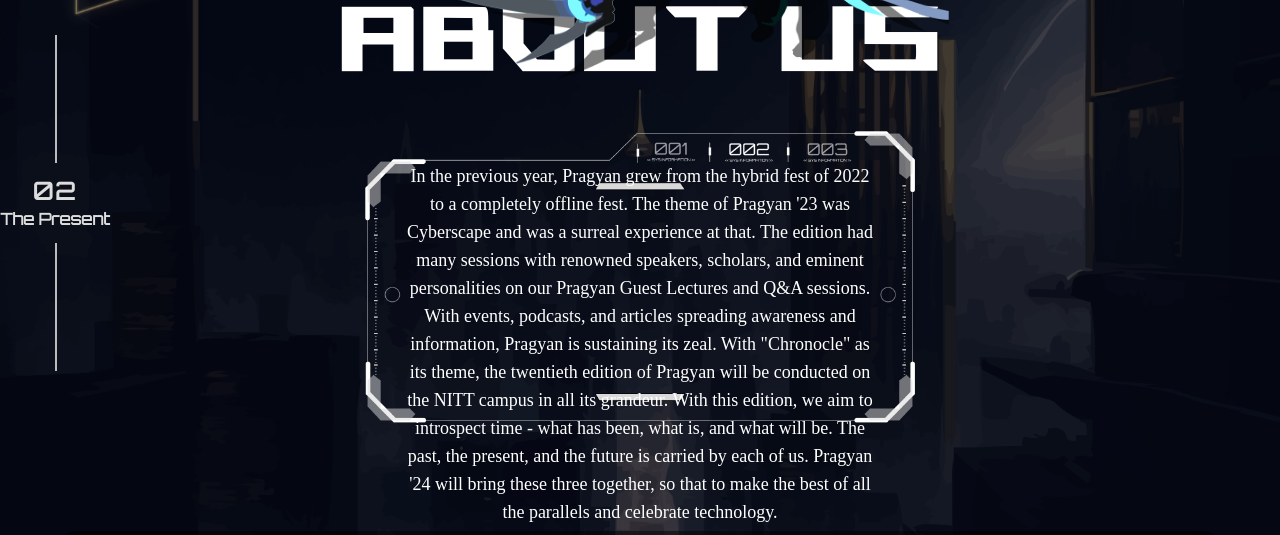
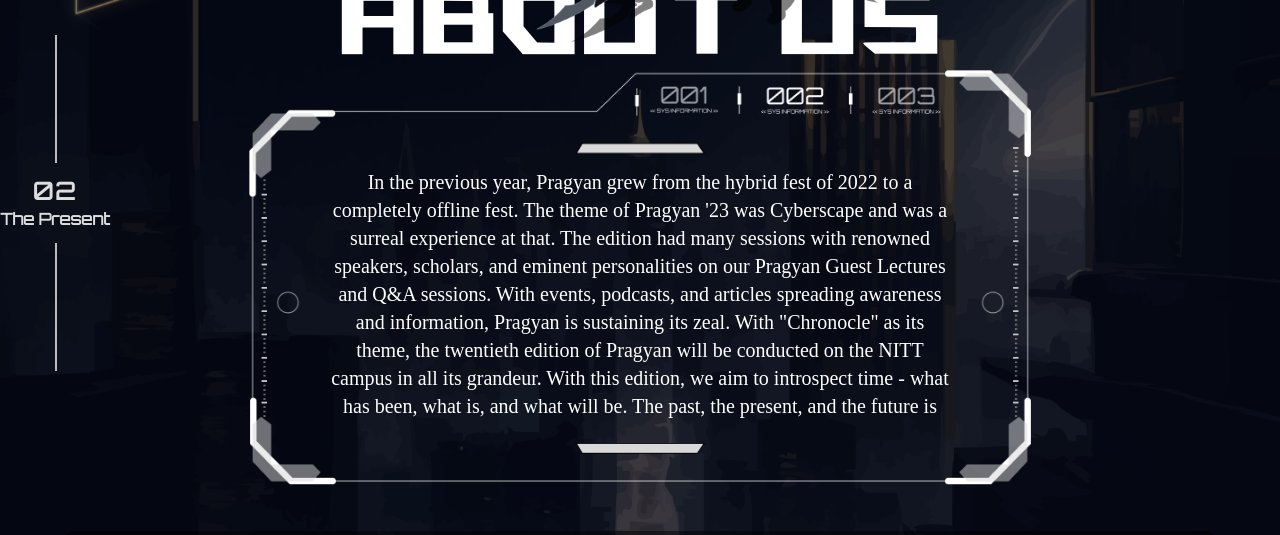
Before and after one commit to delta/pragyan-24-frontend, a Next.js app: page /about in a window 1280 px wide. Shown: the part 197-732 px from the top of the page. Built offline with nearby package versions, Linux system fonts and the light colour scheme; no server answers.

Commit message:
fix: aboutCard

```diff
--- a/src/app/about/page.tsx
+++ b/src/app/about/page.tsx
@@ -98,7 +98,7 @@
                 <Image
                     src={bigmascot}
                     alt="bigmascot"
-                    className="xl:scale-90 scale-[35%] md:scale-[50%]"
+                    className="xl:scale-75 scale-[35%] md:scale-[50%]"
                 />
             </motion.div>
             <div className="flex flex-col md:justify-center max-md:mt-7 items-center h-full w-full m-0">
--- a/src/app/globals.css
+++ b/src/app/globals.css
@@ -276,7 +276,7 @@
     filter: hue-rotate(137deg) drop-shadow(0 0 20px #23a347) brightness(120%);
 }
 
-@media screen and (min-width: 1240px) {
+@media screen and (min-width: 1024px) {
     .about {
         min-height: max(100vh, 742px);
     }
@@ -288,6 +288,24 @@
     }
 }
 
-.markdown > * {
+.markdown>* {
     all: revert;
 }
+
+::-webkit-scrollbar {
+    width: 5px;
+}
+
+::-webkit-scrollbar-track {
+    box-shadow: inset 0 0 5px rgb(170, 168, 168);
+    border-radius: 10px;
+}
+
+::-webkit-scrollbar-thumb {
+    background: rgba(126, 251, 254, 1);
+    border-radius: 10px;
+}
+
+::-webkit-scrollbar-thumb:hover {
+    background: rgba(126, 251, 254, 1);
+}
--- a/src/components/AboutCard/AboutCard.module.css
+++ b/src/components/AboutCard/AboutCard.module.css
@@ -47,6 +47,14 @@
     border-radius: 2px;
 }
 
+@media screen and ((width > 600px) and (width < 1000px)) {
+    .parent {
+        width: 30rem;
+        height: 75%;
+    }
+
+}
+
 /* .topWedge {
     width: 70px;
     height: 6.9px;
--- a/src/components/AboutCard/AboutCard.tsx
+++ b/src/components/AboutCard/AboutCard.tsx
@@ -4,11 +4,8 @@
 const AboutCard: React.FC<AboutCardProps> = ({ cardRef }) => {
     const content = AboutContent.content;
     return (
-        <div className="AboutCard max-md:hidden h-fit sm:w-[85%] sm:h-[70%] md:w-[70%] md:h-[65%] lg:w-[60%] lg:h-[70%] xl:w-[45%] xl:h-[55%] flex justify-center items-center p-10 ">
-            <p
-                ref={cardRef}
-                className="pt-3 font-Nunito max-lg:text-base text-lg md:h-[80%] lg:h-[85%]"
-            >
+        <div className="AboutCard max-lg:hidden h-fit sm:w-[85%] sm:h-[70%] md:w-[50rem] md:h-[60%] flex justify-center items-center pt-20 p-11 ">
+            <p ref={cardRef} className="font-Nunito text-xl h-[90%] w-[88.5%] overflow-auto p-1">
                 {content}
             </p>
         </div>
--- a/src/components/AboutCard/AboutCardMob.tsx
+++ b/src/components/AboutCard/AboutCardMob.tsx
@@ -9,7 +9,7 @@
             className={
                 styles.parent +
                 ' ' +
-                'md:hidden flex justify-center items-center p-4 py-10 text-center AboutCardContent z-0'
+                'lg:hidden flex justify-center items-center p-4 py-10 text-center AboutCardContent z-0'
             }
             ref={cardRef}
         >
```
